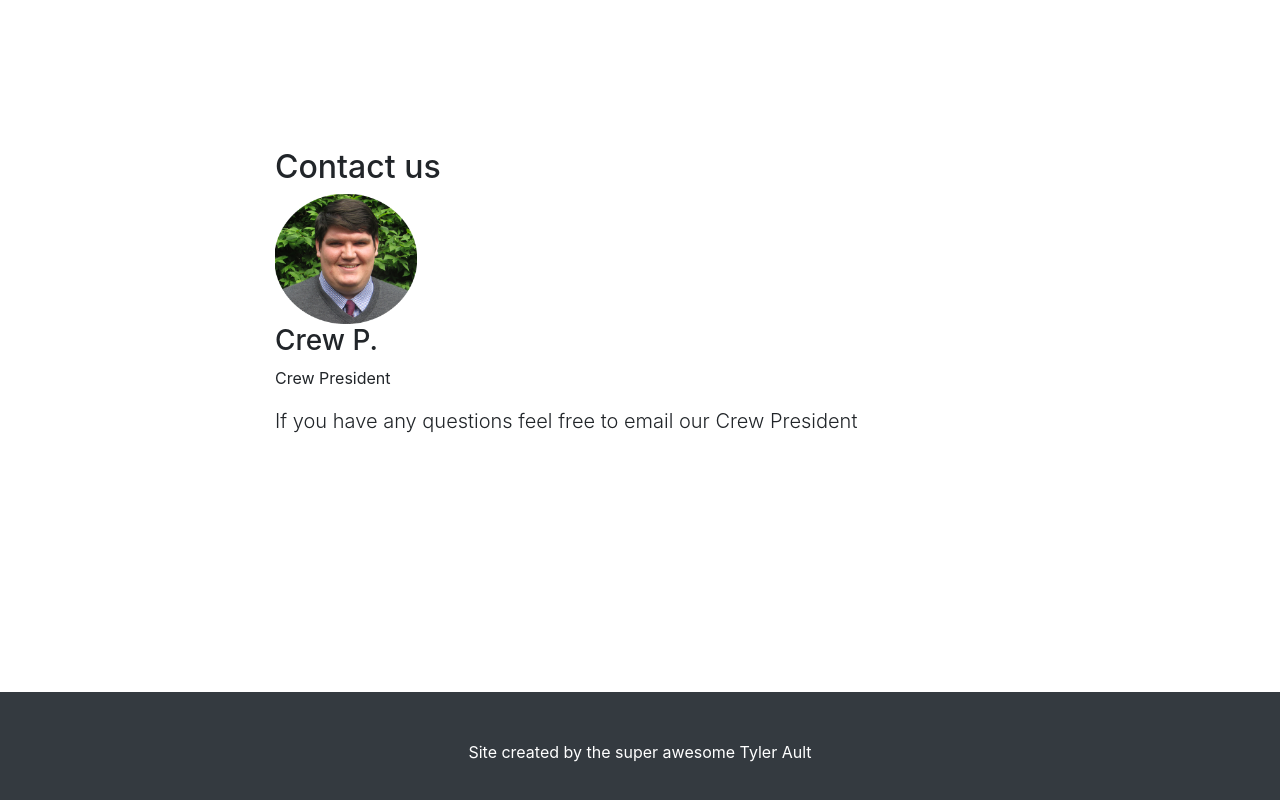
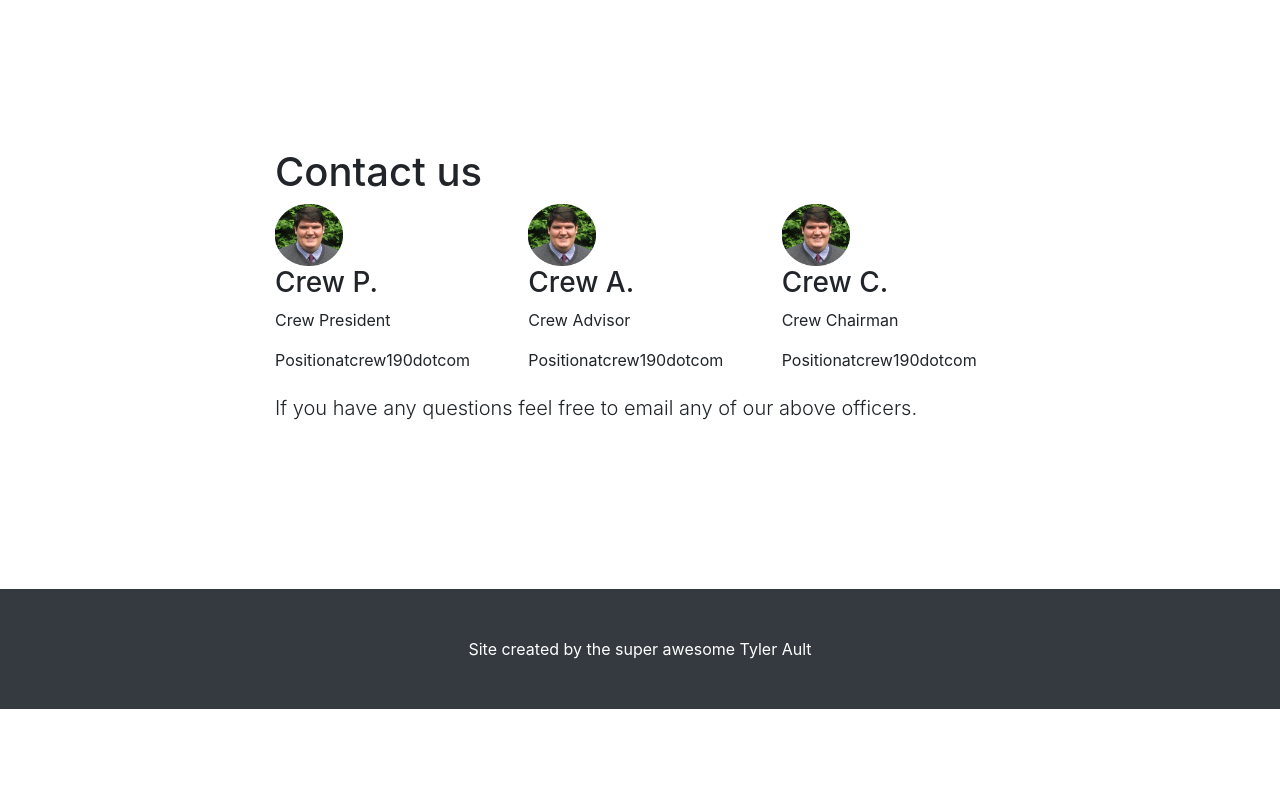
Before and after one commit to thault/crew-190, a website with bundled scripts: page index.html in a window 1280 px wide. Shown: the part 1811-2611 px from the top of the page. After the commit the page ends 2520 px from the top, so only its background shows below. Built offline with nearby package versions, Linux system fonts and the light colour scheme.

Commit message:
Communication
Better communication section.

```diff
--- a/index.html
+++ b/index.html
@@ -77,11 +77,28 @@
       <div class="container">
         <div class="row">
           <div class="col-lg-8 mx-auto">
-            <h2>Contact us</h2>
-             <img src="img/tyler.png" class="img-responsive" style="max-width:33%; max-height:33%;">
+            <h1>Contact us</h1>
+             <div class="row">
+              <div class="col-sm">
+              <img src="img/tyler.png" class="img-responsive" style="max-width:33%; max-height:33%;">
                         <h3>Crew P.</h3>
                         <p>Crew President</p>
-              <p class="lead">If you have any questions feel free to email our Crew President</p>
+                        <p>Positionatcrew190dotcom</p>
+              </div>
+             <div class="col-sm">
+              <img src="img/tyler.png" class="img-responsive" style="max-width:33%; max-height:33%;">
+                        <h3>Crew A.</h3>
+                        <p>Crew Advisor</p>
+                        <p>Positionatcrew190dotcom</p>
+              </div>
+              <div class="col-sm">
+              <img src="img/tyler.png" class="img-responsive" style="max-width:33%; max-height:33%;">
+                        <h3>Crew C.</h3>
+                        <p>Crew Chairman</p>
+                        <p>Positionatcrew190dotcom</p>
+              </div>
+              </div>
+              <p class="lead">If you have any questions feel free to email any of our above officers.</p>
           </div>
         </div>
       </div>
```
